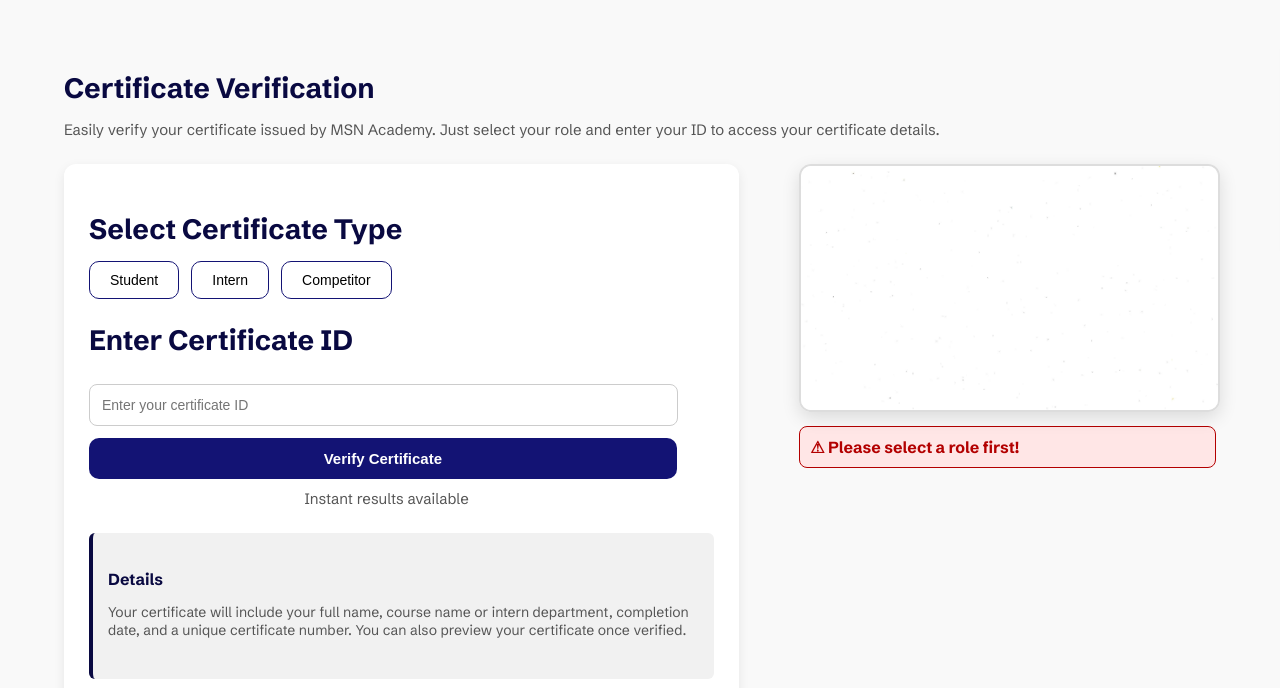
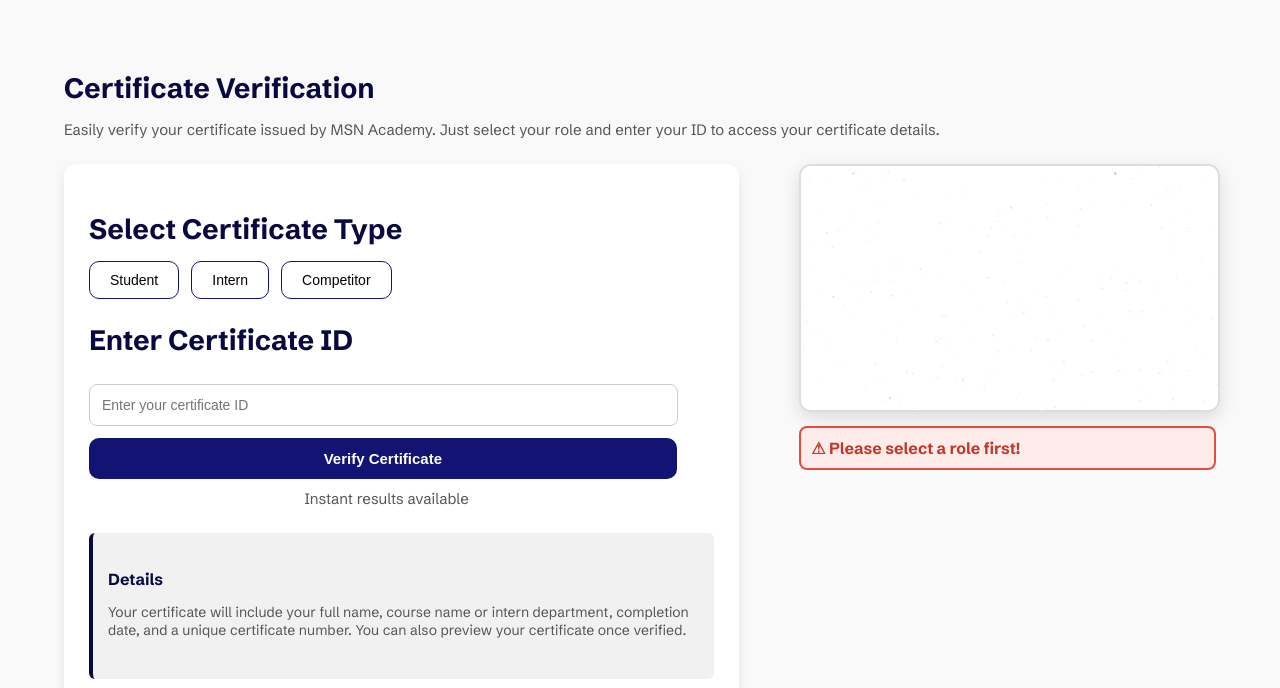
Before and after one commit to Saadullah162003/msn-academy-intern, a website: page certificate.html in a window 1280 px wide. Both pictures are taken after a click on the button "Verify Certificate". Shown: the part 112-800 px from the top of the page. Drawn offline with Linux system fonts and the light colour scheme.

Commit message:
Update certificate.css

```diff
--- a/styles/certificate.css
+++ b/styles/certificate.css
@@ -393,13 +393,13 @@ body, html {
 
 .cert-error{
     display:none;
-    color:#b30000;
-    background:#ffe6e6;
-    border:1px solid #b30000;
     padding:10px;
     border-radius:8px;
     margin-top:10px;
     font-weight:bold;
+    border: 2px solid #e74c3c;
+    background: #fdecea;
+    color: #c0392b;
 }
 
 
```
